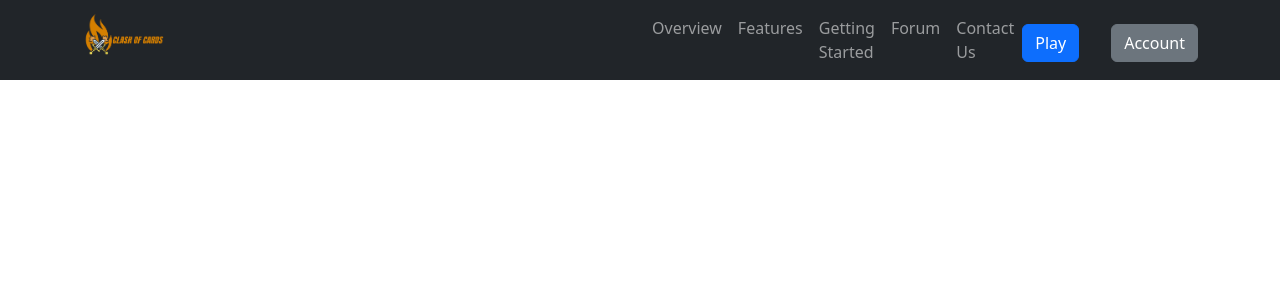
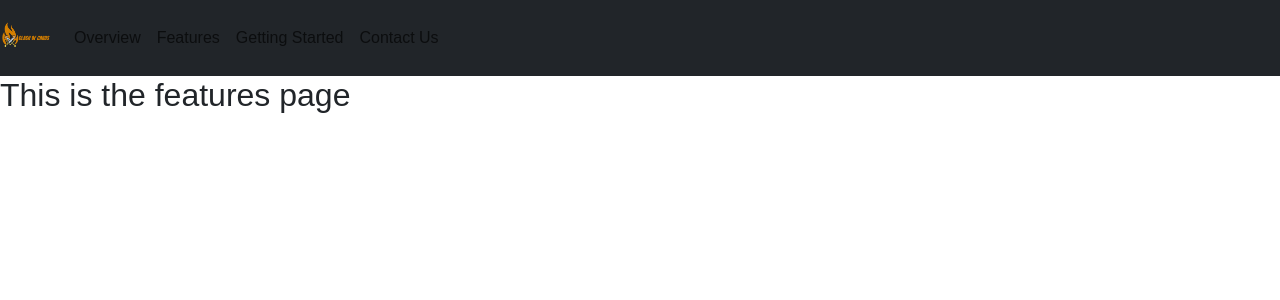
Before and after one commit to Josh-techie/Clash-of-Cards, a React (Create React App) app: page /features in a window 1280 px wide. Shown: the top 300 px of the page. Built offline with nearby package versions, Linux system fonts and the light colour scheme.

Commit message:
Routing Added
Added routing to my project but still need to fix the navbar

```diff
--- a/package.json
+++ b/package.json
@@ -10,6 +10,7 @@
     "bootstrap": "^5.3.2",
     "react": "^18.2.0",
     "react-dom": "^18.2.0",
+    "react-router-dom": "^6.20.0",
     "react-scripts": "5.0.1",
     "web-vitals": "^2.1.4"
   },
--- a/src/App.js
+++ b/src/App.js
@@ -1,12 +1,25 @@
-import './App.css';
-import Nav_bar from './Componants/Nav_bar';
+import React from 'react';
 import 'bootstrap/dist/css/bootstrap.min.css';
-
+import NavBar from './Componants/NavBar';
+import { BrowserRouter, Route, Routes } from 'react-router-dom';
+import Home from './Componants/Home';
+import Features from './Componants/Features';
+import GettingStarted from './Componants/GettingStarted';
+import ContactUs from './Componants/ContactUs';
 
 function App() {
   return (
     <div>
-        <Nav_bar/>
+      <BrowserRouter>
+        <NavBar />
+        <Routes>
+          <Route path="/" element={<Home />} />
+          <Route path="/home" element={<Home />} />
+          <Route path="/features" element={<Features />} />
+          <Route path="/getting-started" element={<GettingStarted />} />
+          <Route path="/contact-us" element={<ContactUs />} />
+        </Routes>
+      </BrowserRouter>
     </div>
   );
 }
--- /dev/null
+++ b/src/Componants/ContactUs.jsx
@@ -0,0 +1,11 @@
+import React from 'react'
+
+function ContactUs() {
+  return (
+    <div>
+      <h2> This is the contact us page. </h2>
+    </div>
+  )
+}
+
+export default ContactUs
--- /dev/null
+++ b/src/Componants/Features.jsx
@@ -0,0 +1,11 @@
+import React from 'react'
+
+function Features() {
+  return (
+    <div>
+      <h2> This is the features page </h2>
+    </div>
+  )
+}
+
+export default Features
--- /dev/null
+++ b/src/Componants/GettingStarted.jsx
@@ -0,0 +1,11 @@
+import React from 'react'
+
+function GettingStarted() {
+  return (
+    <div>
+      <h2> This is the getting started page </h2>
+    </div>
+  )
+}
+
+export default GettingStarted
--- /dev/null
+++ b/src/Componants/Home.jsx
@@ -0,0 +1,11 @@
+import React from 'react'
+
+function Home() {
+  return (
+    <div>
+      <h2> This is the home page </h2>
+    </div>
+  )
+}
+
+export default Home
--- /dev/null
+++ b/src/Componants/NavBar.jsx
@@ -0,0 +1,49 @@
+import React from 'react';
+import { Link } from 'react-router-dom';
+
+function NavBar() {
+  return (
+    <nav className="navbar navbar-expand-lg navbar-light bg-dark">
+      <Link className="navbar-brand" to="/">
+        <img src="Assets/logo.png" alt="Logo" width="50" height="50" />
+      </Link>
+      <button
+        className="navbar-toggler ml-auto"
+        type="button"
+        data-toggle="collapse"
+        data-target="#navbarNav"
+        aria-controls="navbarNav"
+        aria-expanded="false"
+        aria-label="Toggle navigation"
+      >
+        <span className="navbar-toggler-icon"></span>
+      </button>
+      <div className="collapse navbar-collapse" id="navbarNav">
+        <ul className="navbar-nav ml-auto">
+          <li className="nav-item">
+            <Link className="nav-link" to="/home">
+              Overview
+            </Link>
+          </li>
+          <li className="nav-item">
+            <Link className="nav-link" to="/features">
+              Features
+            </Link>
+          </li>
+          <li className="nav-item">
+            <Link className="nav-link" to="/getting-started">
+              Getting Started
+            </Link>
+          </li>
+          <li className="nav-item">
+            <Link className="nav-link" to="/contact-us">
+              Contact Us
+            </Link>
+          </li>
+        </ul>
+      </div>
+    </nav>
+  );
+}
+
+export default NavBar;
--- a/src/Componants/Nav_bar.jsx
+++ /dev/null
@@ -1,42 +0,0 @@
-import React from 'react';
-
-function Nav_bar() {
-    return (
-        <div>
-            <nav className='navbar navbar-expand-lg navbar-dark bg-dark' style={{ height: "5rem" }}>
-                <div className='container'>
-                    <a className='navbar-brand' href='/home'>
-                        <img src='Assets/logo.png' alt='bg img' width="15%" />
-                    </a>
-                    <div className='navbar-collapse align-items-center'>
-                        <ul className='navbar-nav'>
-                            <li className='nav-item'>
-                                <a className='nav-link' href='#'>Overview</a>
-                            </li>
-                            <li className='nav-item'>
-                                <a className='nav-link' href='#'>Features</a>
-                            </li>
-                            <li className='nav-item'>
-                                <a className='nav-link' href='#'>Getting Started</a>
-                            </li>
-                            <li className='nav-item'>
-                                <a className='nav-link' href='#'>Forum</a>
-                            </li>
-                            <li className='nav-item'>
-                                <a className='nav-link' href='#'>Contact Us</a>
-                            </li>
-                            <li className='nav-item' style={{ paddingRight: '2rem', paddingTop: '1rem' }}>
-                                <button className='btn btn-primary mr-1'>Play</button>
-                            </li>
-                            <li className='nav-item' style={{ paddingTop: '1rem' }}>
-                                <button className='btn btn-secondary'>Account</button>
-                            </li>
-                        </ul>
-                    </div>
-                </div>
-            </nav>
-        </div>
-    );
-}
-
-export default Nav_bar;
--- a/src/index.css
+++ b/src/index.css
@@ -1,13 +1,6 @@
-body {
+* {
+  box-sizing: border-box;
   margin: 0;
-  font-family: -apple-system, BlinkMacSystemFont, 'Segoe UI', 'Roboto', 'Oxygen',
-    'Ubuntu', 'Cantarell', 'Fira Sans', 'Droid Sans', 'Helvetica Neue',
-    sans-serif;
-  -webkit-font-smoothing: antialiased;
-  -moz-osx-font-smoothing: grayscale;
+  padding: 0;
+  font-family: Arial, Helvetica, sans-serif;
 }
-
-code {
-  font-family: source-code-pro, Menlo, Monaco, Consolas, 'Courier New',
-    monospace;
-}
--- a/src/index.js
+++ b/src/index.js
@@ -2,6 +2,7 @@ import React from 'react';
 import ReactDOM from 'react-dom/client';
 import './index.css';
 import App from './App';
+import { BrowserRouter } from 'react-router-dom';
 
 const root = ReactDOM.createRoot(document.getElementById('root'));
 root.render(
```
Also changed, not shown: src/Componants/NavBar.css (added), 1 other file (tests, documents, lock files or other folders).
